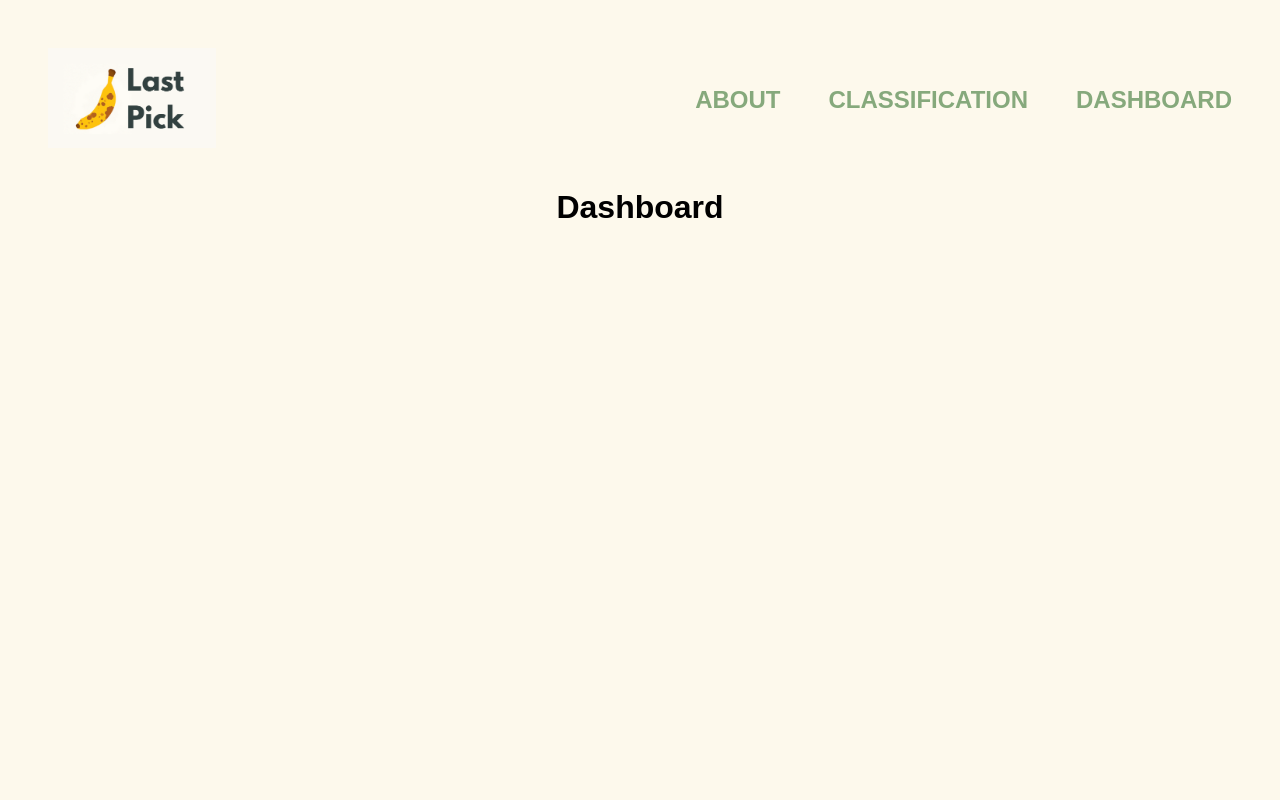
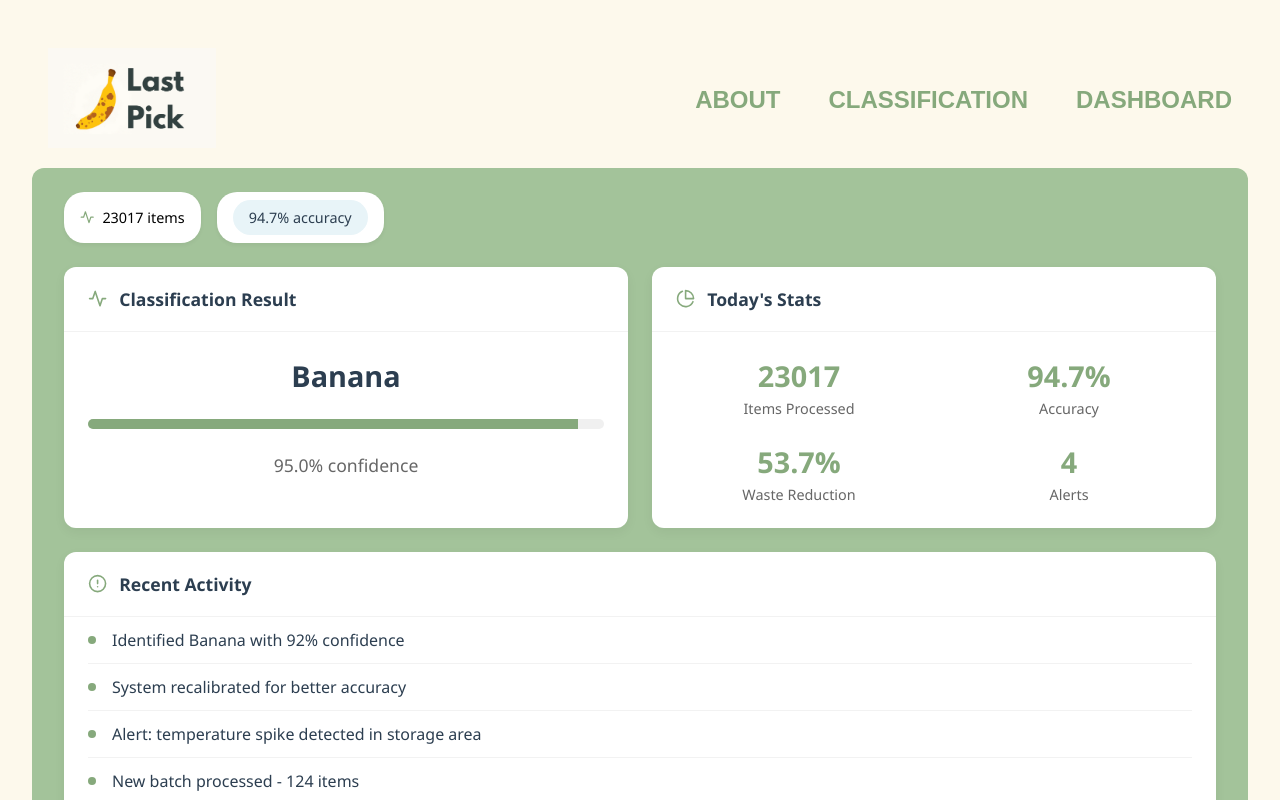
Before and after one commit to rseal2/banana-app, a React (Vite) app in the folder client/: page /dashboard in a window 1280 px wide. Shown: the top 800 px of the page. Built offline with nearby package versions, Linux system fonts and the light colour scheme.

Commit message:
created dashboard

```diff
--- a/client/package.json
+++ b/client/package.json
@@ -13,6 +13,7 @@
     "axios": "^1.8.4",
     "react": "^19.0.0",
     "react-dom": "^19.0.0",
+    "react-icons": "^5.5.0",
     "react-router-dom": "^7.6.0"
   },
   "devDependencies": {
--- /dev/null
+++ b/client/src/components/ClassificationCard.jsx
@@ -0,0 +1,92 @@
+import React from 'react';
+import { FiActivity } from 'react-icons/fi';
+
+const ClassificationCard = ({ classification }) => {
+  if (!classification) return null;
+
+  const [className, { confidence }] = classification;
+  const percentage = (confidence * 100).toFixed(1);
+
+  return (
+    <div style={styles.card}>
+      <div style={styles.cardHeader}>
+        <FiActivity style={styles.cardIcon} />
+        <h2 style={styles.cardTitle}>Classification Result</h2>
+      </div>
+      <div style={styles.classificationResult}>
+        <h3 style={styles.className}>{className}</h3>
+        <div style={styles.confidenceMeter}>
+          <div
+            style={{
+              ...styles.confidenceBar,
+              width: `${percentage}%`,
+              background: confidence > 0.9
+                ? '#86a97c'
+                : confidence > 0.7
+                  ? '#f0ad4e'
+                  : '#d9534f'
+            }}
+          />
+        </div>
+        <p style={styles.confidenceText}>
+          {percentage}% confidence
+        </p>
+      </div>
+    </div>
+  );
+};
+
+const styles = {
+  card: {
+    backgroundColor: 'white',
+    borderRadius: '12px',
+    boxShadow: '0 4px 12px rgba(0,0,0,0.05)',
+    overflow: 'hidden'
+  },
+  cardHeader: {
+    display: 'flex',
+    alignItems: 'center',
+    gap: '0.75rem',
+    padding: '1.25rem 1.5rem',
+    borderBottom: '1px solid rgba(0,0,0,0.05)'
+  },
+  cardIcon: {
+    color: '#86a97c',
+    fontSize: '1.2rem'
+  },
+  cardTitle: {
+    fontSize: '1.1rem',
+    fontWeight: '600',
+    margin: 0,
+    color: '#2c3e50'
+  },
+  classificationResult: {
+    padding: '1.5rem',
+    textAlign: 'center'
+  },
+  className: {
+    fontSize: '1.8rem',
+    fontWeight: '700',
+    color: '#2c3e50',
+    margin: '0 0 1rem',
+    textTransform: 'capitalize'
+  },
+  confidenceMeter: {
+    height: '10px',
+    backgroundColor: '#f0f0f0',
+    borderRadius: '5px',
+    margin: '1.5rem 0',
+    overflow: 'hidden'
+  },
+  confidenceBar: {
+    height: '100%',
+    transition: 'width 0.5s ease, background 0.3s ease'
+  },
+  confidenceText: {
+    fontSize: '1.1rem',
+    color: '#666',
+    fontWeight: '500'
+  }
+};
+
+export default ClassificationCard;
--- a/client/src/components/WebcamComponent.css
+++ b/client/src/components/WebcamComponent.css
@@ -25,6 +25,8 @@ button {
   border: none;
   border-radius: 4px;
   cursor: pointer;
+  font-family: 'Segoe UI', Tahoma, Verdana, sans-serif;
+  font-weight: 400;
 }
 
 button:hover {
--- a/client/src/pages/Classification.jsx
+++ b/client/src/pages/Classification.jsx
@@ -10,6 +10,7 @@ export default function Classification() {
             fontFamily: "'Segoe UI', Tahoma, Geneva, Verdana, sans-serif",
             color: 'black',
           }}>
+
         {/* Classification/Image Capturing Section */}
         <section style={{
         marginBottom: '3rem',
--- a/client/src/pages/Dashboard.jsx
+++ b/client/src/pages/Dashboard.jsx
@@ -1,3 +1,222 @@
-export default function Home() {
-    return <h1>Dashboard</h1>;
+import React, { useState, useEffect } from 'react';
+import ClassificationCard from '../components/ClassificationCard';
+import { FiActivity, FiPieChart, FiAlertCircle } from 'react-icons/fi';
+
+const Dashboard = () => {
+  const [classification, setClassification] = useState(["Banana", { confidence: 0.92 }]);
+  const [stats, setStats] = useState({
+    itemsProcessed: 23017,
+    accuracy: 94.7,
+    wasteReduction: 53.7,
+    alerts: 4
+  });
+
+  useEffect(() => {
+    const interval = setInterval(() => {
+      setClassification(prev => [
+        prev[0],
+        { confidence: Math.max(0.7, Math.min(0.99, prev[1].confidence + (Math.random() - 0.5) * 0.1))
+      }]);
+    }, 3000);
+    return () => clearInterval(interval);
+  }, []);
+
+  return (
+    <div style={styles.container}>
+      <div style={styles.mainContent}>
+        <header style={styles.header}>
+          <div style={styles.headerStats}>
+            <div style={styles.statBadge}>
+              <FiActivity style={styles.statIcon} />
+              <span>{stats.itemsProcessed} items</span>
+            </div>
+            <div style={styles.statBadge}>
+              <span style={styles.accuracyBadge}>{stats.accuracy}% accuracy</span>
+            </div>
+          </div>
+        </header>
+
+        <div style={styles.grid}>
+          <ClassificationCard classification={classification} />
+
+          {/* Stats Card */}
+          <div style={styles.card}>
+            <div style={styles.cardHeader}>
+              <FiPieChart style={styles.cardIcon} />
+              <h2 style={styles.cardTitle}>Today's Stats</h2>
+            </div>
+            <div style={styles.statsGrid}>
+              <div style={styles.statItem}>
+                <h3 style={styles.statValue}>{stats.itemsProcessed}</h3>
+                <p style={styles.statLabel}>Items Processed</p>
+              </div>
+              <div style={styles.statItem}>
+                <h3 style={styles.statValue}>{stats.accuracy}%</h3>
+                <p style={styles.statLabel}>Accuracy</p>
+              </div>
+              <div style={styles.statItem}>
+                <h3 style={styles.statValue}>{stats.wasteReduction}%</h3>
+                <p style={styles.statLabel}>Waste Reduction</p>
+              </div>
+              <div style={styles.statItem}>
+                <h3 style={styles.statValue}>{stats.alerts}</h3>
+                <p style={styles.statLabel}>Alerts</p>
+              </div>
+            </div>
+          </div>
+
+          {/* Activity Card */}
+          <div style={{ ...styles.card, gridColumn: 'span 2' }}>
+            <div style={styles.cardHeader}>
+              <FiAlertCircle style={styles.cardIcon} />
+              <h2 style={styles.cardTitle}>Recent Activity</h2>
+            </div>
+            <div style={styles.activityList}>
+              {[
+                "Identified Banana with 92% confidence",
+                "System recalibrated for better accuracy",
+                "Alert: temperature spike detected in storage area",
+                "New batch processed - 124 items",
+                "System maintenance completed",
+                "1,209 bananas donated to local food bank",
+              ].map((item, index) => (
+                <div key={index} style={styles.activityItem}>
+                  <div style={styles.activityDot} />
+                  <p style={styles.activityText}>{item}</p>
+                </div>
+              ))}
+            </div>
+          </div>
+        </div>
+      </div>
+    </div>
+  );
+};
+
+
+// Styling for dashboard
+const styles = {
+  container: {
+    display: 'flex',
+    minHeight: '80vh',
+    backgroundColor: 'rgb(163, 195, 154)',
+    borderRadius: '12px',
+    fontFamily: "'Segoe UI', Tahoma, Geneva, Verdana, sans-serif"
+  },
+  mainContent: {
+    flex: 1,
+    padding: '1.5rem 2rem',
+    overflow: 'auto'
+  },
+  header: {
+    display: 'flex',
+    justifyContent: 'space-between',
+    alignItems: 'center',
+    marginBottom: '1.5rem'
+  },
+  headerTitle: {
+    fontSize: '1.8rem',
+    fontWeight: '600',
+    color: '#2c3e50',
+    margin: 0
+  },
+  headerStats: {
+    display: 'flex',
+    gap: '1rem'
+  },
+  statBadge: {
+    display: 'flex',
+    alignItems: 'center',
+    gap: '0.5rem',
+    backgroundColor: 'white',
+    padding: '0.5rem 1rem',
+    borderRadius: '20px',
+    boxShadow: '0 2px 4px rgba(0,0,0,0.05)',
+    fontSize: '0.9rem'
+  },
+  statIcon: {
+    color: '#86a97c'
+  },
+  accuracyBadge: {
+    backgroundColor: '#e8f4f8',
+    color: '#2c3e50',
+    padding: '0.5rem 1rem',
+    borderRadius: '20px',
+    fontWeight: '500'
+  },
+  grid: {
+    display: 'grid',
+    gridTemplateColumns: 'repeat(2, 1fr)',
+    gap: '1.5rem'
+  },
+  card: {
+    backgroundColor: 'white',
+    borderRadius: '12px',
+    boxShadow: '0 4px 12px rgba(0,0,0,0.05)',
+    overflow: 'hidden'
+  },
+  cardHeader: {
+    display: 'flex',
+    alignItems: 'center',
+    gap: '0.75rem',
+    padding: '1.25rem 1.5rem',
+    borderBottom: '1px solid rgba(0,0,0,0.05)'
+  },
+  cardIcon: {
+    color: '#86a97c',
+    fontSize: '1.2rem'
+  },
+  cardTitle: {
+    fontSize: '1.1rem',
+    fontWeight: '600',
+    margin: 0,
+    color: '#2c3e50'
+  },
+  statsGrid: {
+    display: 'grid',
+    gridTemplateColumns: 'repeat(2, 1fr)',
+    gap: '1.5rem',
+    padding: '1.5rem'
+  },
+  statItem: {
+    textAlign: 'center'
+  },
+  statValue: {
+    fontSize: '1.8rem',
+    fontWeight: '700',
+    color: '#86a97c',
+    margin: '0 0 0.25rem'
+  },
+  statLabel: {
+    color: '#666',
+    fontSize: '0.9rem',
+    margin: 0
+  },
+  activityList: {
+    padding: '0 1.5rem 1.5rem'
+  },
+  activityItem: {
+    display: 'flex',
+    alignItems: 'center',
+    gap: '1rem',
+    padding: '0.75rem 0',
+    borderBottom: '1px solid rgba(0,0,0,0.05)',
+    ':last-child': {
+      borderBottom: 'none'
+    }
+  },
+  activityDot: {
+    width: '8px',
+    height: '8px',
+    borderRadius: '50%',
+    backgroundColor: '#86a97c',
+    flexShrink: 0
+  },
+  activityText: {
+    margin: 0,
+    color: '#2c3e50',
+    fontSize: '1rem',
   }
+};
+
+export default Dashboard;
```
Also changed, not shown: 1 other file (tests, documents, lock files or other folders).
